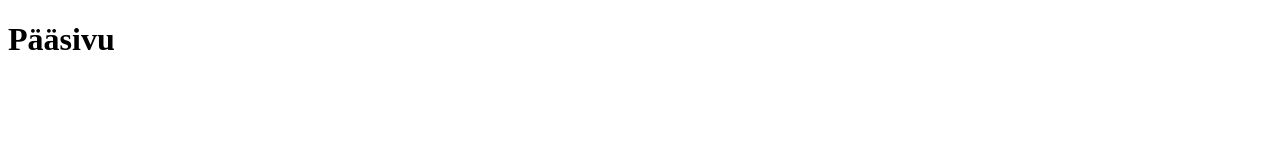
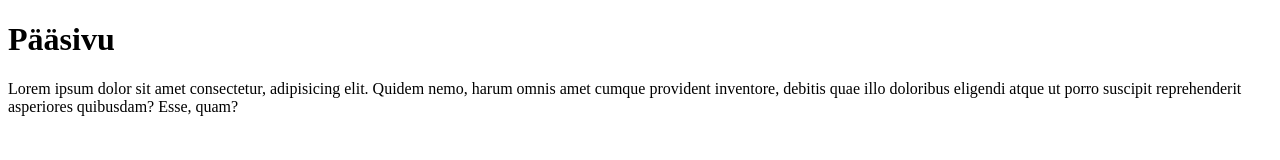
Before and after one commit to alaluuk/simple-for-heroku, a website: page public/index.html in a window 1280 px wide. Drawn offline with Linux system fonts and the light colour scheme.

Commit message:
lorem test

```diff
--- a/public/index.html
+++ b/public/index.html
@@ -8,5 +8,8 @@
 </head>
 <body>
     <h1>Pääsivu</h1>
+    <p>
+        Lorem ipsum dolor sit amet consectetur, adipisicing elit. Quidem nemo, harum omnis amet cumque provident inventore, debitis quae illo doloribus eligendi atque ut porro suscipit reprehenderit asperiores quibusdam? Esse, quam?
+    </p>
 </body>
 </html>
```
